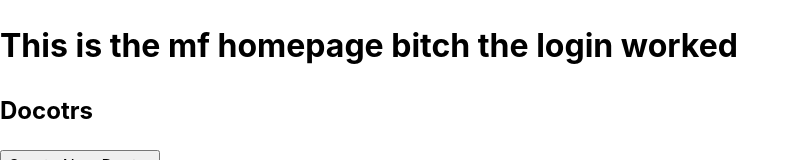
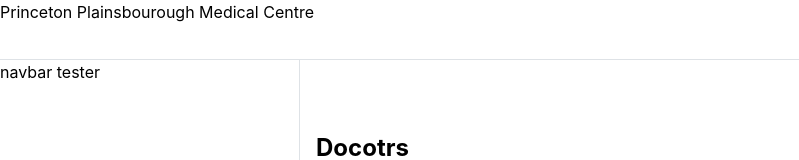
Before and after one commit to N00222244/doctorhouse, a React (Create React App) app: page /app/home in a window 1280 px wide. Shown: the top 160 px of the page, without its empty margins (0-799 px from the left). Built offline with nearby package versions, Linux system fonts and the light colour scheme; no server answers; sample sign-in values are in the browser's storage.

Commit message:
added appshell from mantine to give website nice little styling had to take brake from logic

```diff
--- a/src/pages/HomePage.js
+++ b/src/pages/HomePage.js
@@ -1,8 +1,9 @@
-import { Button, SimpleGrid } from "@mantine/core";
+import { Button, SimpleGrid , AppShell, Burger, Divider,Text} from "@mantine/core";
 import { useNavigate } from "react-router-dom";
 import { useAuth } from "../utils/useAuth";
 import axios from "axios";
 import { useState, useEffect } from "react";
+import { useDisclosure } from "@mantine/hooks";
 
 
 
@@ -10,6 +11,7 @@ const HomePage = () =>{
 
     const navigate = useNavigate();
     const {logout, token} = useAuth();
+    const [opened, { toggle }] = useDisclosure(); // this is to toggle nav on mobile devices
 
     const [doctors, setDoctors] = useState([]);
 
@@ -44,8 +46,26 @@ const HomePage = () =>{
 
     return (
         <div>
+            <AppShell padding="md" header={{ height: 60 }} navbar={{width: 300,breakpoint: 'sm',collapsed: { mobile: !opened }}}>
 
-            <h1>This is the mf homepage bitch the login worked</h1>
+
+
+            <AppShell.Header >
+                <Burger opened={opened} onClick={toggle} hiddenFrom="sm"size="sm"/>
+
+                        <Text>Princeton Plainsbourough Medical Centre </Text>
+
+            </AppShell.Header>
+            <Divider my="md"/>
+
+
+
+
+            <AppShell.Navbar>navbar tester</AppShell.Navbar>
+
+
+
+            <AppShell.Main>
                 <h2>Docotrs</h2>
                 <button onClick={() => navigate(`../doctors/create`)}>Create New Doctor</button>
 
@@ -65,6 +85,7 @@ const HomePage = () =>{
                             })
             }
                     </SimpleGrid>
+            </AppShell.Main>
 
 
 
@@ -82,6 +103,7 @@ const HomePage = () =>{
                 }
 
 
+            </AppShell>
         </div>
     )
 
```
Lines whose indentation alone changed are shown as unchanged.
